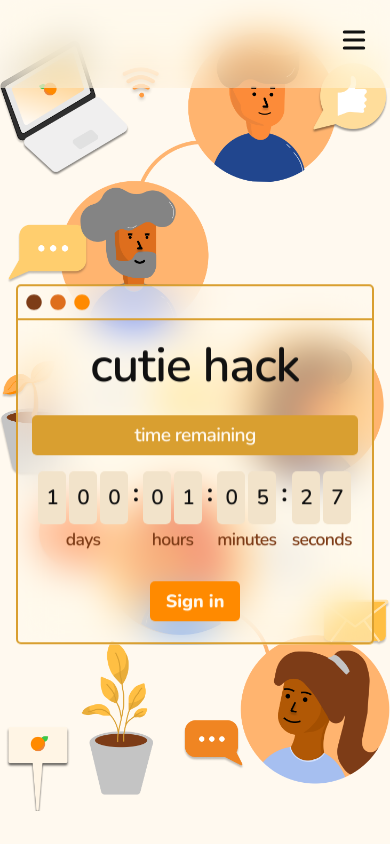
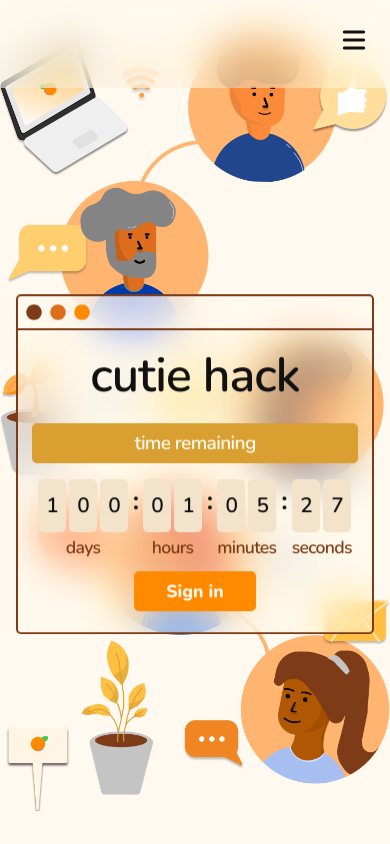
Before and after one commit to citrushack/cutiehack2021, a Next.js app: page /landing in a window 390 px wide. Shown: the top 844 px of the page. Built offline with nearby package versions, Linux system fonts and the light colour scheme; no server answers.

Commit message:
Increase window contrast, modify margins in window

```diff
--- a/pages/landing.js
+++ b/pages/landing.js
@@ -138,6 +138,7 @@ export default function Home() {
                 <h1 className={styles.title}>cutie hack</h1>
                 <CountdownWrapper />
                 {!session && isMobile && (
+                  <div className={styles.actionwrapper}>
                     <motion.button
                       aria-label="Sign In Button"
                       type="button"
@@ -150,8 +151,10 @@ export default function Home() {
                     >
                       Sign in
                     </motion.button>
+                  </div>
                 )}
                 {session && isMobile && !checkedIn && (
+                  <div className={styles.actionwrapper}>
                     <Link passHref href="/checkin">
                       <motion.a
                         aria-label="Check In Button"
@@ -165,8 +168,10 @@ export default function Home() {
                         Check In
                       </motion.a>
                     </Link>
+                  </div>
                 )}
                 {session && isMobile && inGroup && (
+                  <div className={styles.actionwrapper}>
                     <Link passHref href={'/groups/' + groupId}>
                       <motion.a
                         aria-label="View Group Button"
@@ -180,6 +185,7 @@ export default function Home() {
                         View Your Group
                       </motion.a>
                     </Link>
+                  </div>
                 )}
                 {session && checkedIn && !inGroup && (
                   <div className={styles.actionwrapper}>
--- a/styles/Countdown.module.css
+++ b/styles/Countdown.module.css
@@ -1,5 +1,6 @@
 .countdown{
   text-align: center;
+  margin: 0;
   cursor: default;
 }
 
--- a/styles/Index.module.css
+++ b/styles/Index.module.css
@@ -34,7 +34,7 @@
 
 .window {
   margin: 0.5rem;
-  border: 2.5px solid var(--brand-light);
+  border: 2.5px solid var(--brand-darkest);
   border-radius: 5px;
   text-align: center;
   background: var(--nav-bg);
@@ -47,7 +47,7 @@
   display: flex;
   padding: 0.5rem;
   border-radius: 5px 5px 0 0;
-  border-bottom: 2px solid var(--brand-light);
+  border-bottom: 2px solid var(--brand-darkest);
   background: var(--nav-bg);
 }
 
@@ -89,9 +89,9 @@
 
 .greeting {
   padding: 0.5rem;
-  border: 2.5px solid var(--brand-light);
+  border: 2px solid var(--brand-darkest);
   border-radius: 5px;
-  color: var(--brand-light);
+  color: var(--brand-darkest);
   font-size: 2rem;
 }
 
@@ -121,7 +121,12 @@
   display: flex;
   align-items: center;
   justify-content: center;
-  margin-top: 1rem;
+  margin: 1rem 0;
+}
+
+.window .primarybutton {
+  padding: 0.5rem 2rem;
+  font-size: 1.4rem;
 }
 
 .primarybutton,
@@ -197,6 +202,12 @@
   .actionwrapper a:nth-of-type(1) {
     margin: 10px 0;
   }
+  .window .primarybutton {
+    font-size: 1.1rem;
+  }
+  .actionwrapper {
+    margin-top: 0.5rem;
+  }
 }
 
 @media (min-width: 420px) and (max-width: 530px) {
```
Lines whose indentation alone changed are shown as unchanged.
